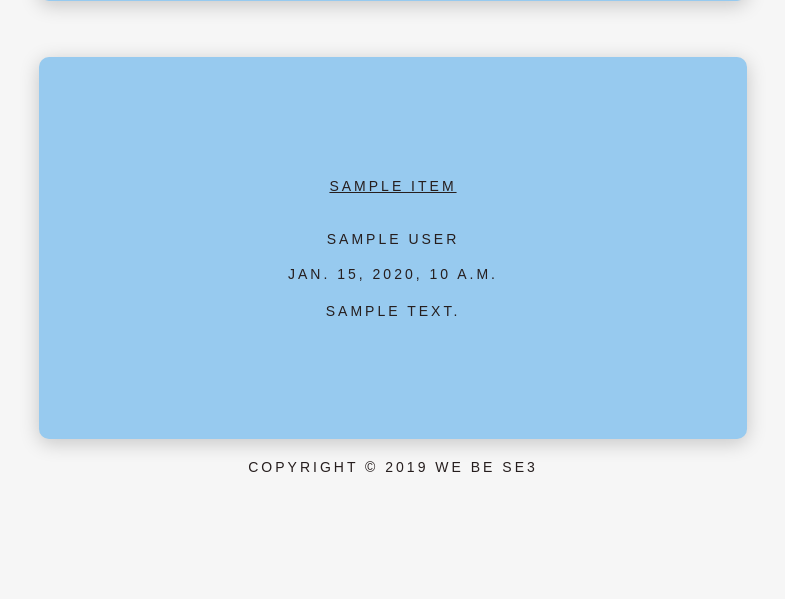
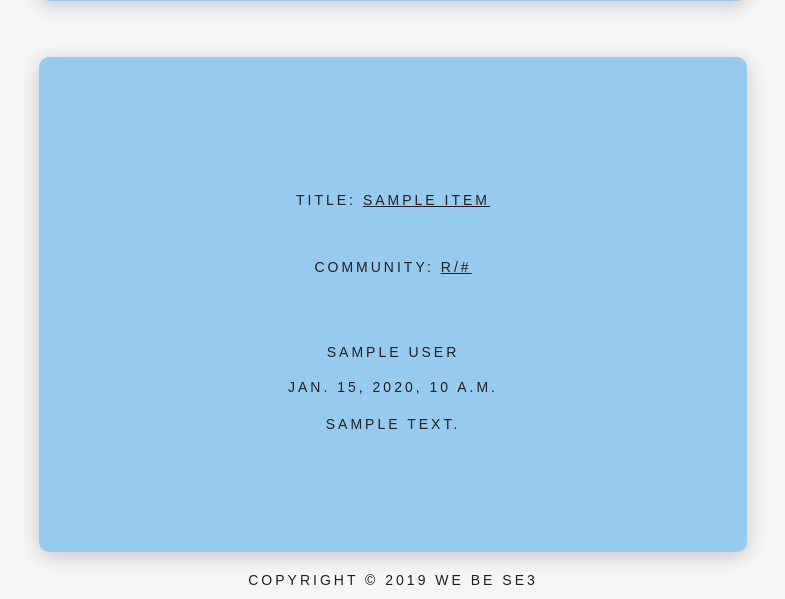
Before and after one commit to mpmckenz/djangit, a Django app: template djangit/templates/homepage.html in a window 1280 px wide. Shown: the part 664-1263 px from the top of the page, without its empty margins (247-1032 px from the left). Before the commit the page ends 1136 px from the top, so only its background shows below. Run offline with Django 3.2, Linux system fonts and the light colour scheme; the template is opened without the code that fills it: most values are stand-ins (such as "Sample title", 1, 10 or a date in 2020); some libraries are stand-ins or nearby versions.

Commit message:
fixed post stuff

```diff
--- a/djangit/templates/homepage.html
+++ b/djangit/templates/homepage.html
@@ -6,6 +6,7 @@
       }
       .header {
         text-align: center;
+
 
         color: #FC4445;
         font-family: Georgia, sans-serif;
@@ -112,7 +113,9 @@
     {% for item in posts %}
     <div class="card">
       <br />
-      <a href="r/{{ item.url }}" class="words">{{ item.title }}</a>
+      <p class="words">Title: <a href="r/{{ item.url }}/post/{{ item.id }}/" class="words">{{ item.title }}</a></p>
+      <br />
+      <p class="words">Community: <a href="r/{{ item.url }}/" class="words">r/{{ item.url }}</a></p>
       <br />
       <br />
       <p class="words">{{ item.user }}
```
